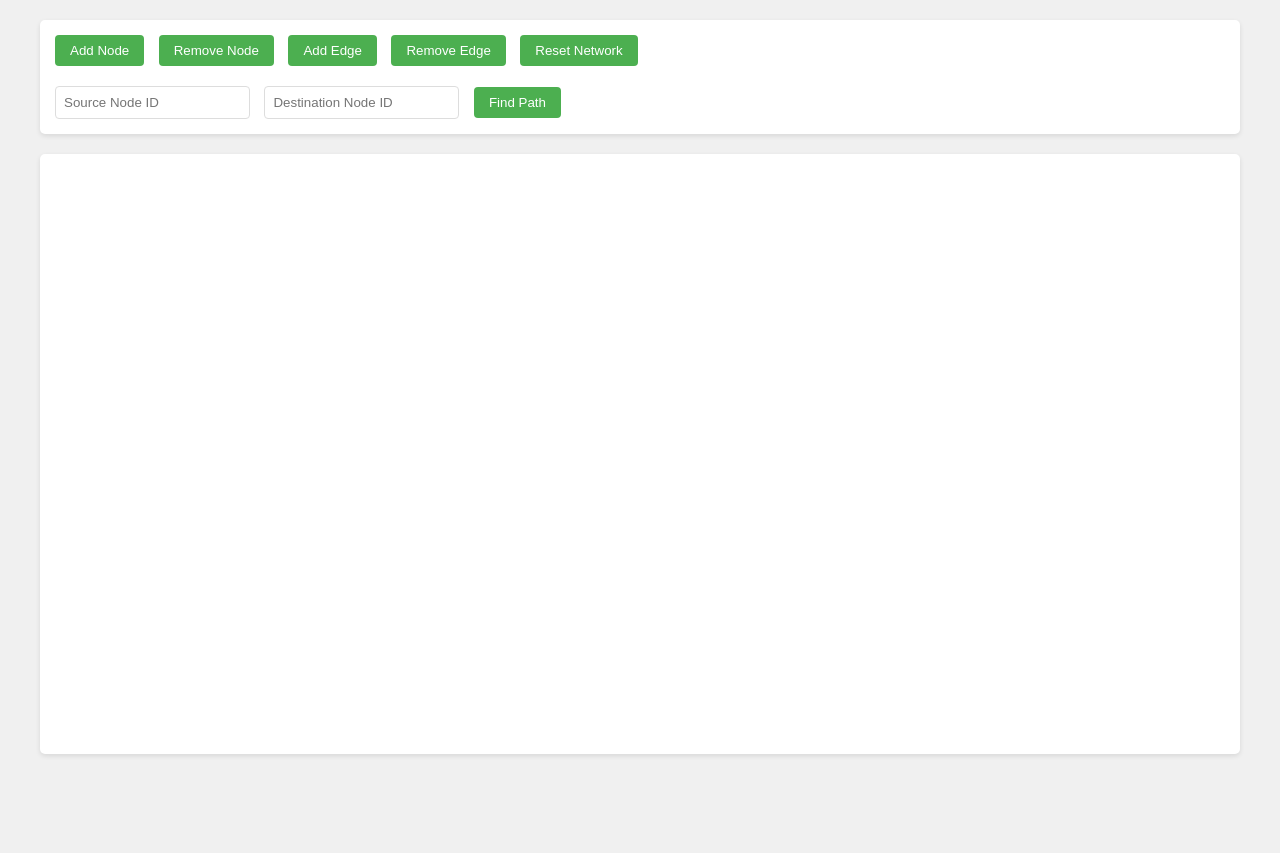
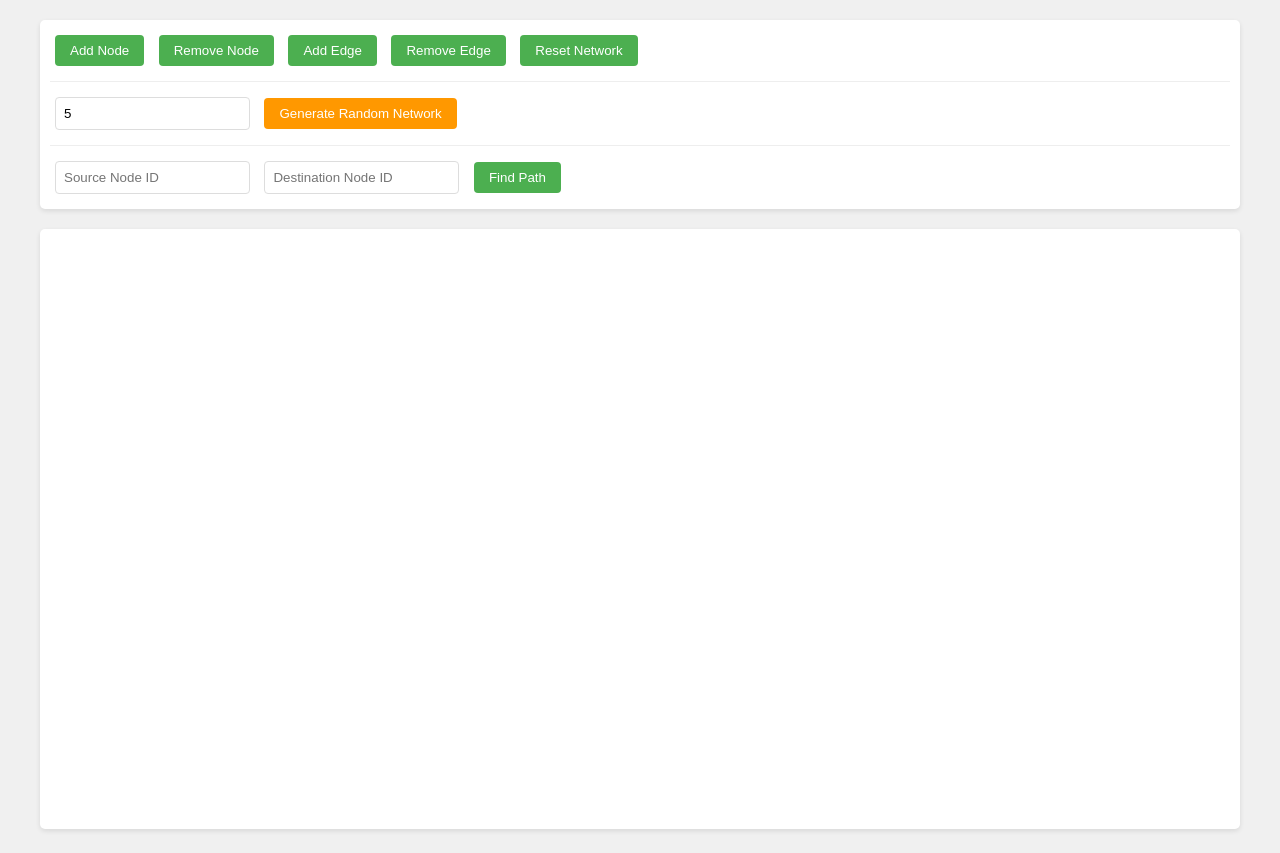
Before and after one commit to GaelScript/Networks-Proj-2, a website: page frontend/index.html in a window 1280 px wide. Before the commit the page ends 800 px from the top, so only its background shows below. Drawn offline with Linux system fonts and the light colour scheme; no server answers.

Commit message:
Edges in path are colored red. Added button to generate random graph.

```diff
--- a/frontend/index.html
+++ b/frontend/index.html
@@ -14,6 +14,18 @@
         <button onclick="addEdge()">Add Edge</button>
         <button onclick="removeEdge()">Remove Edge</button>
         <button onclick="resetNetwork()">Reset Network</button>
+        <div class="generate-controls">
+          <input
+            type="number"
+            id="nodeCount"
+            placeholder="Number of nodes"
+            min="2"
+            value="5"
+          />
+          <button onclick="generateRandomNetwork()">
+            Generate Random Network
+          </button>
+        </div>
         <div class="path-controls">
           <input type="number" id="sourceNode" placeholder="Source Node ID" />
           <input
--- a/frontend/script.js
+++ b/frontend/script.js
@@ -111,13 +111,40 @@ function drawEdges() {
         if (startNode && endNode) {
             const start = getNodePosition(startNode.id, nodes.length);
             const end = getNodePosition(endNode.id, nodes.length);
+
+            // Check if both nodes are in the path and are consecutive nodes
+            const isInPath = startNode.inPath && endNode.inPath && areNodesConsecutiveInPath(startNode.id, endNode.id);
+
             ctx.beginPath();
             ctx.moveTo(start.x, start.y);
             ctx.lineTo(end.x, end.y);
-            ctx.strokeStyle = '#2c3e50';
+
+            // Use red for path edges, default color for other edges
+            ctx.strokeStyle = isInPath ? '#e74c3c' : '#2c3e50';
+            ctx.lineWidth = isInPath ? 3 : 1; // Make path edges thicker
             ctx.stroke();
         }
     });
+}
+
+// Helper function to check if two nodes are consecutive in the path
+function areNodesConsecutiveInPath(id1, id2) {
+    // Get all nodes that are in the path
+    const pathNodes = nodes.filter(n => n.inPath);
+
+    // Sort them by ID to approximate the path order
+    // This is a simplification and might not be 100% accurate for all path algorithms
+    pathNodes.sort((a, b) => a.id - b.id);
+
+    // Check if nodes appear consecutively in the path
+    for (let i = 0; i < pathNodes.length - 1; i++) {
+        if ((pathNodes[i].id === id1 && pathNodes[i + 1].id === id2) ||
+            (pathNodes[i].id === id2 && pathNodes[i + 1].id === id1)) {
+            return true;
+        }
+    }
+
+    return false;
 }
 
 function drawNodes() {
@@ -301,3 +328,89 @@ window.onload = async function() {
         await fetchNetwork();
     }
 };
+
+// Add random network generation function
+async function generateRandomNetwork() {
+    // First reset the network
+    await resetNetwork();
+
+    // Get number of nodes from input
+    const nodeCount = parseInt(document.getElementById('nodeCount').value) || 5;
+    if (nodeCount < 2) {
+        showStatus('Please enter at least 2 nodes');
+        return;
+    }
+
+    debugLog(`Generating random network with ${nodeCount} nodes`);
+    showStatus(`Generating ${nodeCount} nodes...`);
+
+    // Generate nodes with random IPs
+    const generatedNodes = [];
+    for (let i = 1; i <= nodeCount; i++) {
+        // Generate random IP (1-255 for simplicity)
+        const ip = Math.floor(Math.random() * 254) + 1;
+
+        // Add node
+        const result = await testEndpoint('/node', 'POST', {
+            id: i,
+            ip: ip
+        });
+
+        if (result.success) {
+            generatedNodes.push({ id: i, ip: ip });
+            debugLog(`Added node ${i} with IP ${ip}`);
+        } else {
+            showStatus(`Failed to add node ${i}: ${result.error}`);
+            return;
+        }
+    }
+
+    // Ensure network is connected (minimum spanning tree)
+    // This guarantees all nodes are reachable
+    showStatus(`Creating connected network...`);
+
+    // First create a spanning tree to ensure connectivity
+    for (let i = 1; i < nodeCount; i++) {
+        // Connect each node to a random previous node
+        const targetId = Math.floor(Math.random() * i) + 1;
+
+        const result = await testEndpoint('/edge', 'POST', {
+            source_id: i + 1,
+            target_id: targetId
+        });
+
+        if (!result.success) {
+            showStatus(`Failed to add edge ${i+1}-${targetId}: ${result.error}`);
+            return;
+        }
+
+        debugLog(`Added edge from ${i+1} to ${targetId}`);
+    }
+
+    // Add some random additional edges for complexity
+    const extraEdges = Math.floor(nodeCount * 0.5); // About 50% more edges
+    showStatus(`Adding ${extraEdges} extra random edges...`);
+
+    for (let i = 0; i < extraEdges; i++) {
+        // Pick two random distinct nodes
+        const sourceId = Math.floor(Math.random() * nodeCount) + 1;
+        let targetId;
+        do {
+            targetId = Math.floor(Math.random() * nodeCount) + 1;
+        } while (targetId === sourceId);
+
+        // Try to add the edge - if it fails (already exists), that's fine
+        const result = await testEndpoint('/edge', 'POST', {
+            source_id: sourceId,
+            target_id: targetId
+        });
+
+        if (result.success) {
+            debugLog(`Added extra edge from ${sourceId} to ${targetId}`);
+        }
+    }
+
+    // Refresh the display
+    await fetchNetwork();
+    showStatus(`Generated random network with ${nodeCount} nodes!`);
+}
--- a/frontend/styles.css
+++ b/frontend/styles.css
@@ -32,8 +32,18 @@ button:hover {
     background-color: #45a049;
 }
 
-.path-controls {
+.path-controls, .generate-controls {
     margin-top: 10px;
+    padding-top: 10px;
+    border-top: 1px solid #eee;
+}
+
+.generate-controls button {
+    background-color: #ff9800;
+}
+
+.generate-controls button:hover {
+    background-color: #e68a00;
 }
 
 input {
```
Also changed, not shown: frontend/package.json (+12 -6 lines), 2 other files.
